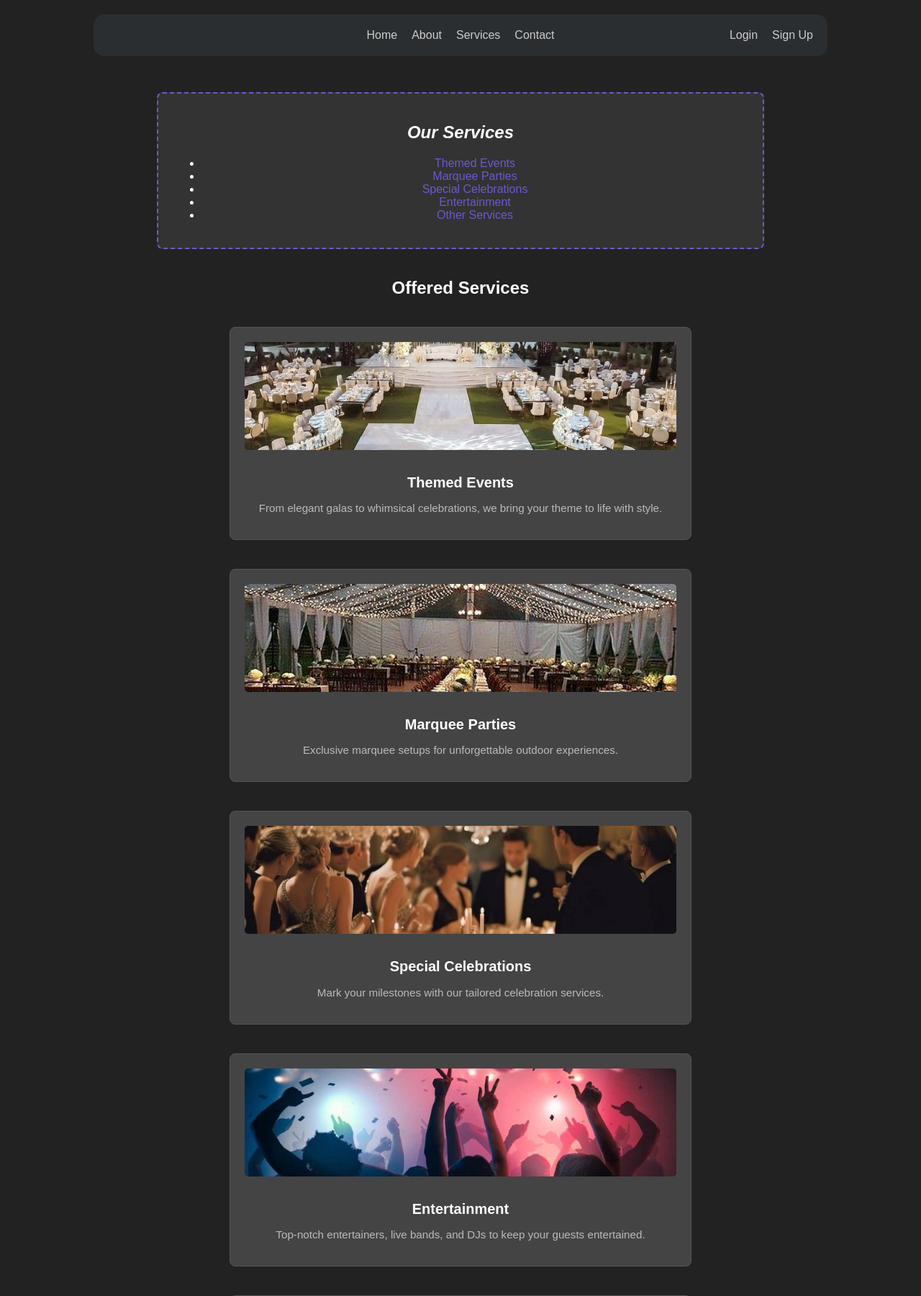
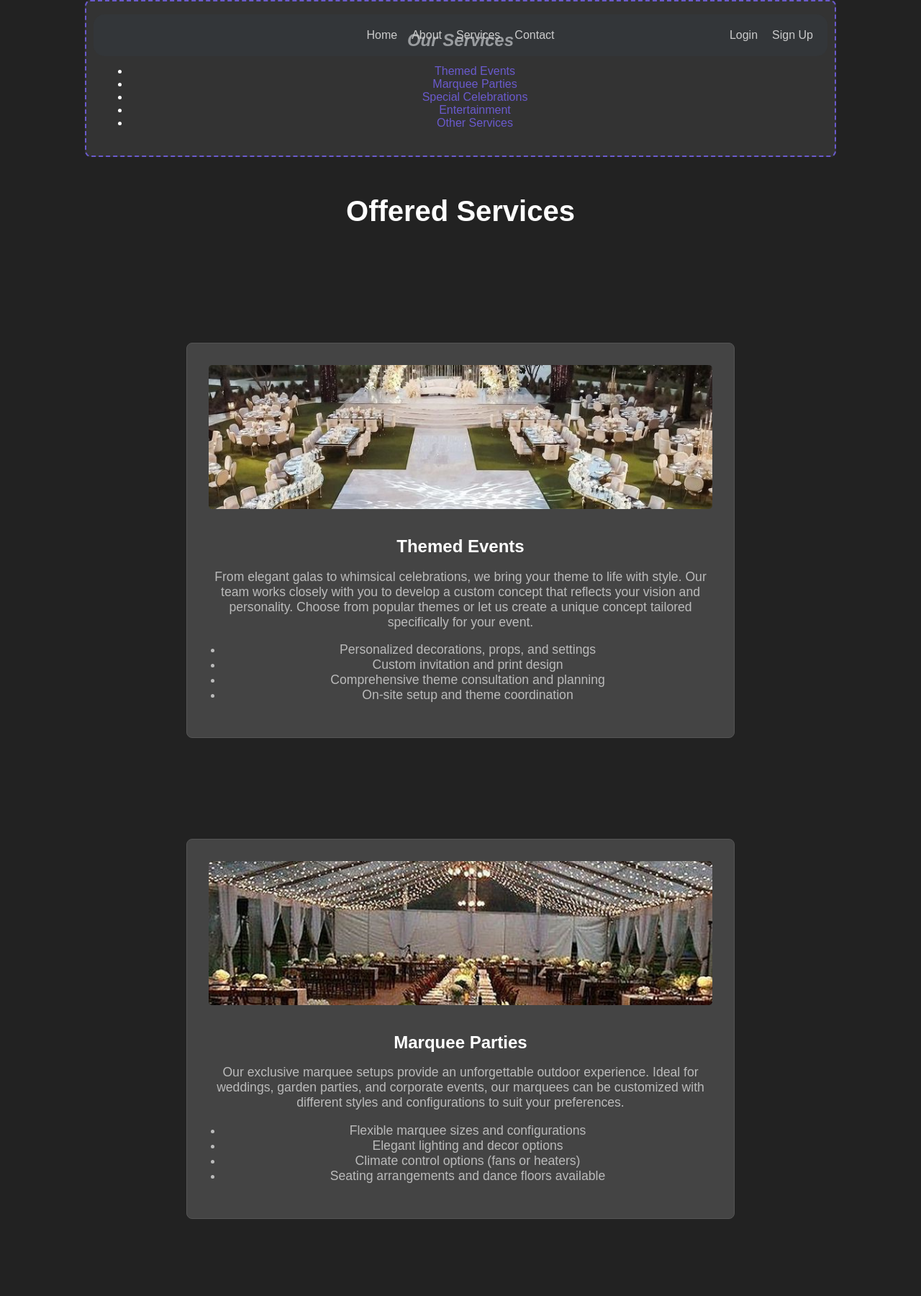
Before and after one commit to AlyanAkram/Party-Time-Event-Planning-Website, a PHP site: page /services.php in a window 1280 px wide. Shown: the top 1800 px of the page at 72% size. Run offline with PHP 8.4, Linux system fonts and the light colour scheme.

Commit message:
added proper redirection to all services. fixed styling

```diff
--- a/services.css
+++ b/services.css
@@ -5,7 +5,7 @@
   padding: 20px;
   border-radius: 8px;
   margin: 0 auto; /* Center horizontally */
-  max-width: 800px; /* Limit the width of the container */
+  max-width: 1000px; /* Wider container */
   text-align: center; /* Center the text in the notebook style section */
 }
 
@@ -17,33 +17,41 @@
 /* Services Overview Flexbox Adjustment */
 .services-overview {
   display: flex;
-  flex-direction: column;
-  align-items: center;
-  justify-content: space-evenly; /* Keeps elements spaced out vertically */
-  gap: 20px;
+  flex-wrap: wrap; /* Allow items to wrap */
+  justify-content: center; /* Center content */
+  gap: 120px;
   margin-top: 20px;
   margin-bottom: 40px;
-  flex-wrap: wrap; /* Allow wrapping */
+}
+/* Services Heading Styling */
+.services-heading {
+  text-align: center;
+  font-size: 2.5em;
+  color: #ffffff;
+  margin-bottom: 20px;
 }
 
 /* Service Item Styling */
 .service-item {
   background-color: #444444;
-  padding: 20px;
+  padding: 30px;
   border: 1px solid #555555;
   border-radius: 8px;
   text-align: center;
-  width: 90%; /* Limit the width on smaller screens */
-  max-width: 600px;
-  margin-bottom: 20px; /* Add margin to ensure spacing between service items */
-  transition: transform 0.3s ease; /* For smooth hover effect */
+  width: 90%; /* Limit width for smaller screens */
+  max-width: 700px; /* Allow items to expand */
+  margin-bottom: 20px;
+  transition: transform 0.3s ease;
+  cursor: pointer; /* Indicates clickable */
 }
-
-.service-item a {
-  display: block;
-  color: inherit;
-  text-decoration: none;
-  height: 100%; /* Ensure the entire section is clickable */
+/* Flex container for service items only */
+.service-items {
+  display: flex;
+  flex-wrap: wrap; /* Allow items to wrap */
+  justify-content: center; /* Center content */
+  gap: 120px;
+  margin-top: 20px;
+  margin-bottom: 40px;
 }
 
 /* Hover effect for Service Items */
@@ -52,7 +60,7 @@
 }
 
 .service-item img {
-  height: 150px;
+  height: 200px;
   width: 100%;
   object-fit: cover;
   margin-bottom: 10px;
@@ -60,21 +68,38 @@
 }
 
 .service-item h3 {
-  color: #ffffff; /* White text */
-  font-size: 1.25em;
+  color: #ffffff;
+  font-size: 1.5em;
   margin-bottom: 8px;
 }
 
 .service-item p {
-  color: #bbbbbb; /* Light grey for description */
-  font-size: 0.95em;
+  color: #bbbbbb;
+  font-size: 1.1em; /* Larger text for more information */
+  margin-bottom: 15px;
+}
+
+.service-item ul {
+  padding-left: 20px;
+  list-style-type: disc;
+  color: #bbbbbb;
+  font-size: 1.1em;
+}
+
+.service-item a {
+  color: inherit;
+  text-decoration: none;
 }
 
 /* Responsiveness: For smaller screen sizes */
 @media (max-width: 768px) {
   .service-item {
-    width: 100%; /* Make service items take up the full width on small screens */
-    max-width: none; /* Remove max-width for responsiveness */
+    width: 100%; /* Ensure full width on small screens */
+    max-width: none; /* Remove max-width */
+  }
+
+  .service-item img {
+    height: 150px; /* Reduce image height on smaller screens */
   }
 
   .services-overview {
@@ -83,13 +108,14 @@
   }
 }
 
-/* Packages Section */
+/* Package Section */
 .packages {
   text-align: center;
   padding: 50px;
   background-color: #222222;
 }
 
+/* Base Package Styling */
 .package {
   display: flex;
   align-items: center;
@@ -100,10 +126,32 @@
   border-radius: 10px;
   margin: 50px auto;
   width: 90%;
-  max-width: 800px;
+  max-width: 1000px;
   text-align: center;
   cursor: pointer;
   transition: transform 0.3s;
+}
+
+/* Bronze Package */
+.bronze-package {
+  background-color: #cd7f32; /* Bronze color */
+}
+
+/* Silver Package */
+.silver-package {
+  background-color: #c0c0c0; /* Silver color */
+  color: #333333; /* Darker text for contrast on lighter background */
+}
+
+/* Gold Package */
+.gold-package {
+  background-color: #ffd700; /* Gold color */
+  color: #333333; /* Darker text for contrast on lighter background */
+}
+
+/* Custom Package */
+.custom-package {
+  background-color: #6a5acd; /* Slate Blue for custom package */
 }
 
 /* Add scale transform for hover effect */
@@ -120,14 +168,15 @@
   display: none; /* Hidden by default on smaller screens */
   width: 35%;
   padding-left: 20px;
-  max-height: 200px; /* Add a max height to keep it contained */
+  max-height: 200px;
+  object-fit: cover;
 }
 
 .package-image img {
   width: 100%;
-  height: auto; /* Maintain aspect ratio */
+  height: auto;
   border-radius: 8px;
-  object-fit: cover; /* Ensures the image fills the container without distortion */
+  object-fit: cover;
 }
 
 /* Show images only on larger screens */
@@ -136,111 +185,3 @@
     display: block;
   }
 }
-
-/* Bronze Package */
-.bronze-package {
-  background-color: #cd7f32; /* Bronze color */
-}
-
-/* Silver Package */
-.silver-package {
-  background-color: #c0c0c0; /* Silver color */
-}
-
-/* Gold Package */
-.gold-package {
-  background-color: #ffd700; /* Gold color */
-}
-
-/* Custom Package Styling */
-.custom-package {
-  background-color: #6a5acd; /* Default Slate Blue */
-}
-
-.package h3 {
-  padding: 0 1% 0 1%;
-  text-align: center;
-}
-
-.package ul {
-  padding-left: 20px;
-  list-style-type: disc;
-}
-
-.package p {
-  margin-top: 10px;
-}
-/* For small screen, adjust package layout */
-@media (max-width: 768px) {
-  .package {
-    flex-direction: column; /* Stack the package content vertically */
-    align-items: center; /* Center align the content */
-    gap: 20px; /* Add gap between elements */
-  }
-
-  .package-image {
-    display: none; /* Hide image on smaller screens */
-  }
-
-  .service-item {
-    width: 100%; /* Ensure service items take up full width on smaller screens */
-    max-width: none; /* Remove max-width */
-  }
-}
-
-/* Show images only on larger screens */
-@media (min-width: 1024px) {
-  .package-image {
-    display: block;
-  }
-}
-
-/* Bronze Package */
-.bronze-package {
-  background-color: #cd7f32; /* Bronze color */
-}
-
-/* Silver Package */
-.silver-package {
-  background-color: #c0c0c0; /* Silver color */
-}
-
-/* Gold Package */
-.gold-package {
-  background-color: #ffd700; /* Gold color */
-}
-
-/* Custom Package Styling */
-.custom-package {
-  background-color: #6a5acd; /* Default Slate Blue */
-}
-
-.package h3 {
-  padding: 0 1% 0 1%;
-  text-align: center;
-}
-
-.package ul {
-  padding-left: 20px;
-  list-style-type: disc;
-}
-
-.package p {
-  margin-top: 10px;
-}
-
-/* Responsiveness: For smaller screen sizes */
-@media (max-width: 768px) {
-  .service-item {
-    width: 100%; /* Make service items take up the full width on small screens */
-    max-width: none; /* Remove max-width for responsiveness */
-  }
-
-  .services-overview {
-    flex-direction: column;
-    align-items: center;
-  }
-}
-main {
-  margin-top: 10%;
-}
--- a/services.php
+++ b/services.php
@@ -23,56 +23,77 @@ session_start(); // Start the session
 
    <!-- Services Overview Section -->
 <section class="services-overview">
-        <h2>Offered Services</h2>
+    <h2 class="services-heading">Offered Services</h2> <!-- Moved outside of the flex container -->
 
-    <!-- Standalone Service Sections -->
-    <section id="themed-events" class="service-item">
-        <a href="booking.php">
+    <!-- Flex container for service items only -->
+    <div class="service-items">
+        <!-- Themed Events Section -->
+        <section id="themed-events" class="service-item" onclick="location.href='booking.php?package=themed_events'">
             <img src="images/themed-events.jpg" alt="Themed Events">
             <h3>Themed Events</h3>
-            <p>From elegant galas to whimsical celebrations, we bring your theme to life with style.</p>
-        </a>
+            <p>From elegant galas to whimsical celebrations, we bring your theme to life with style. Our team works closely with you to develop a custom concept that reflects your vision and personality. Choose from popular themes or let us create a unique concept tailored specifically for your event.</p>
+            <ul>
+                <li>Personalized decorations, props, and settings</li>
+                <li>Custom invitation and print design</li>
+                <li>Comprehensive theme consultation and planning</li>
+                <li>On-site setup and theme coordination</li>
+            </ul>
         </section>
 
-    <section id="marquee-parties" class="service-item">
-        <a href="booking.php">
+        <!-- Marquee Parties Section -->
+        <section id="marquee-parties" class="service-item" onclick="location.href='booking.php?package=marquee_parties'">
             <img src="images/marquee-parties.jpg" alt="Marquee Parties">
             <h3>Marquee Parties</h3>
-            <p>Exclusive marquee setups for unforgettable outdoor experiences.</p>
-        </a>
+            <p>Our exclusive marquee setups provide an unforgettable outdoor experience. Ideal for weddings, garden parties, and corporate events, our marquees can be customized with different styles and configurations to suit your preferences.</p>
+            <ul>
+                <li>Flexible marquee sizes and configurations</li>
+                <li>Elegant lighting and decor options</li>
+                <li>Climate control options (fans or heaters)</li>
+                <li>Seating arrangements and dance floors available</li>
+            </ul>
         </section>
 
-    <section id="special-celebrations" class="service-item">
-        <a href="booking.php">
+        <!-- Special Celebrations Section -->
+        <section id="special-celebrations" class="service-item" onclick="location.href='booking.php?package=special_celebrations'">
             <img src="images/special-celebrations.jpg" alt="Special Celebrations">
             <h3>Special Celebrations</h3>
-            <p>Mark your milestones with our tailored celebration services.</p>
-        </a>
+            <p>Celebrate life’s biggest moments with our special celebrations package. Perfect for birthdays, anniversaries, or any milestone, we make sure your event is as memorable as possible with tailored services and dedicated planning.</p>
+            <ul>
+                <li>Custom cake and dessert options</li>
+                <li>Special decor tailored to your occasion</li>
+                <li>Professional photography and videography services</li>
+                <li>Unique entertainment options for all ages</li>
+            </ul>
         </section>
 
-    <section id="entertainment" class="service-item">
-        <a href="booking.php">
+        <!-- Entertainment Section -->
+        <section id="entertainment" class="service-item" onclick="location.href='booking.php?package=entertainment'">
             <img src="images/entertainment.jpg" alt="Entertainment">
             <h3>Entertainment</h3>
-            <p>Top-notch entertainers, live bands, and DJs to keep your guests entertained.</p>
-        </a>
+            <p>Keep your guests engaged and entertained with top-notch performers, musicians, and DJs. Our entertainment options cater to various event types and themes, ensuring your guests enjoy every moment.</p>
+            <ul>
+                <li>Live music bands and solo performances</li>
+                <li>Professional DJs and sound setup</li>
+                <li>Interactive activities and games</li>
+                <li>Children’s entertainment options</li>
+            </ul>
         </section>
 
-    <section id="other-services" class="service-item">
-        <a href="booking.php">
+        <!-- Other Services Section -->
+        <section id="other-services" class="service-item" onclick="location.href='booking.php?package=other_services'">
             <img src="images/other-services.jpg" alt="Other Services">
             <h3>Other Services</h3>
             <ul>
-                <li>Fundraisers</li>
-                <li>Bespoke Catering</li>
-                <li>Themes and Props</li>
-                <li>Invitations and Printworks</li>
-                <li>Sound and Lighting</li>
+                <li>Fundraisers: Full service planning and coordination</li>
+                <li>Bespoke Catering: Custom menu design with dietary options</li>
+                <li>Themes and Props: Exclusive access to a variety of props</li>
+                <li>Invitations and Printworks: High-quality, themed print materials</li>
+                <li>Sound and Lighting: State-of-the-art audio and visual equipment</li>
             </ul>
-        </a>
+            <p>Our additional services cover everything you need to elevate your event, from catering to technical support, ensuring a seamless and enjoyable experience for your guests.</p>
         </section>
+    </div>
 </section>
-
 
     <!-- Packages Section -->
     <section class="packages">
```
Also changed, not shown: booking.php (+7 -1 lines), index.php (+10 -15 lines). Lines whose indentation alone changed are shown as unchanged.
